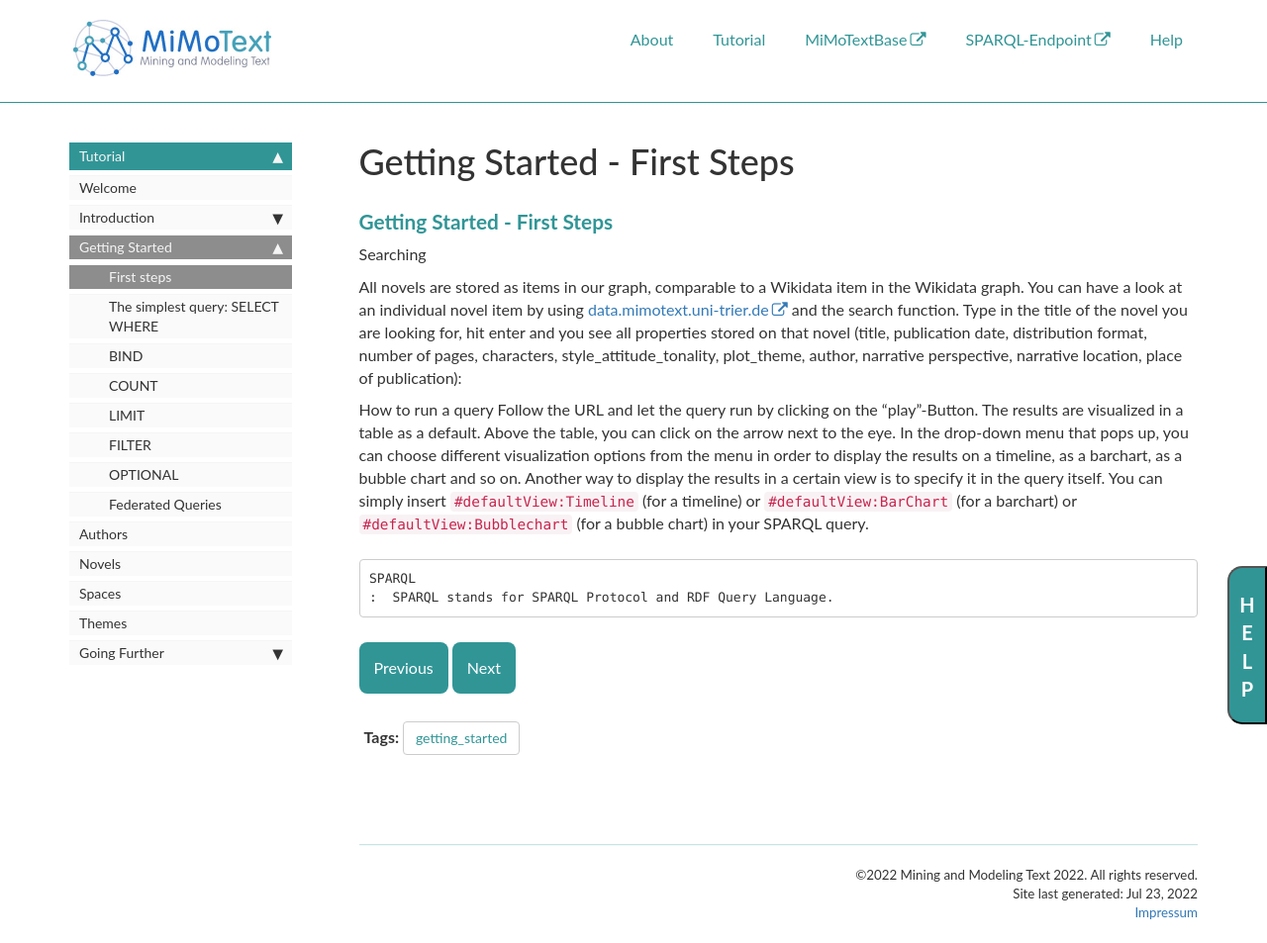
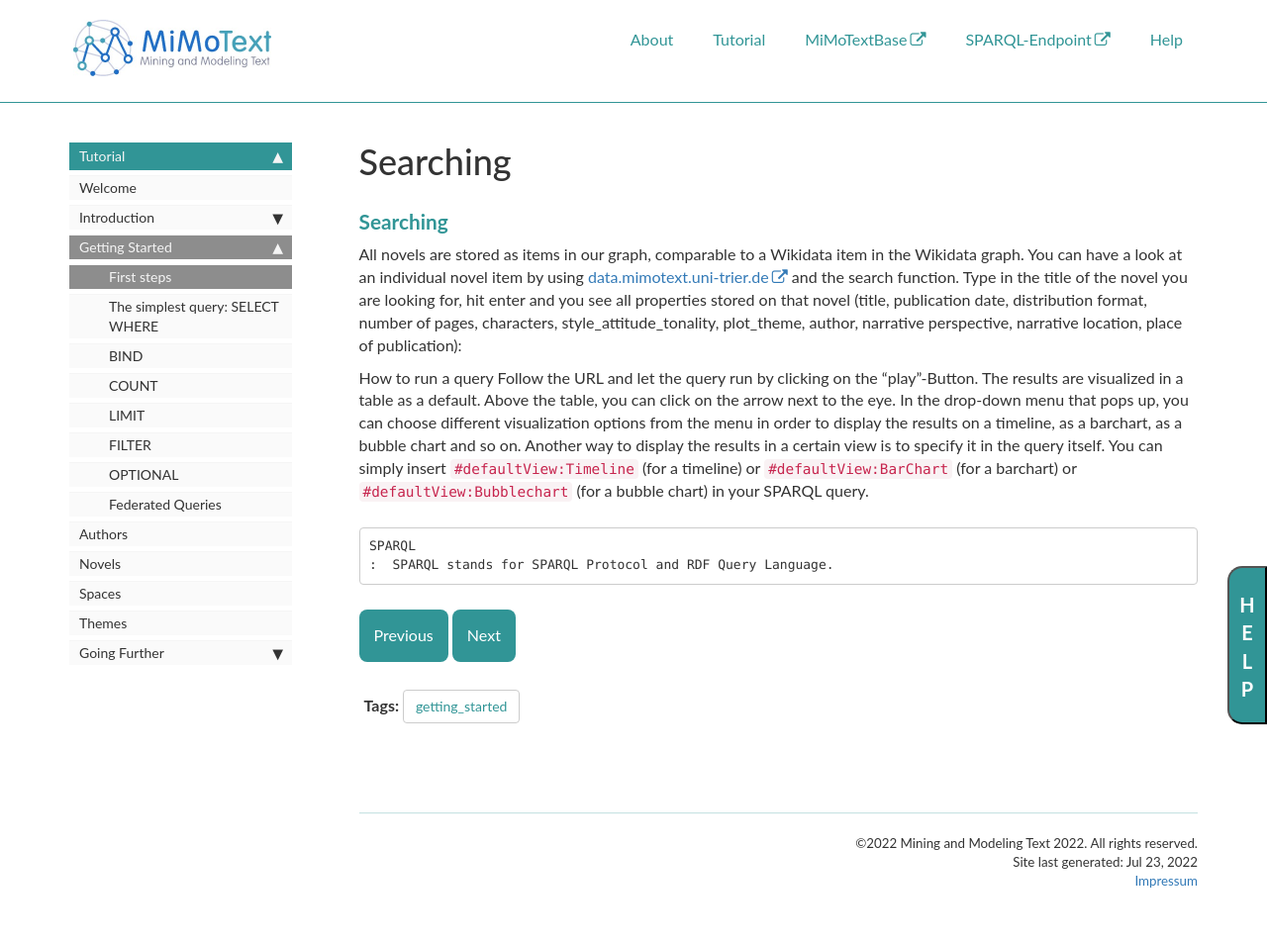
Before and after one commit to MiMoText/MiMoTextBase_Tutorial, a Jekyll site: the page built from pages/tutorial/getting_started.md, in a window 1280 px wide and 953 px high. Shown: the whole window at 99% size. Built offline with Jekyll 4.4.1, drawn with Linux system fonts in a browser that asks for light colours; comment, search, counter and statistics services are not loaded; our own code applies the rules of GitHub Pages for plain Markdown files.

Commit message:
Formatting

```diff
--- a/pages/tutorial/getting_started.md
+++ b/pages/tutorial/getting_started.md
@@ -9,9 +9,7 @@
 toc: false
 ---
 
-### **Getting Started - First Steps**
-
-Searching
+### **Searching**
 
 All novels are stored as items in our graph, comparable to a Wikidata item in the Wikidata graph. You can have a look at an individual novel item by using [data.mimotext.uni-trier.de](http://data.mimotext.uni-trier.de/wiki/Main_Page) and the search function. Type in the title of the novel you are looking for, hit enter and you see all properties stored on that novel (title, publication date, distribution format, number of pages, characters, style_attitude_tonality, plot_theme, author, narrative perspective, narrative location, place of publication):
 
```
